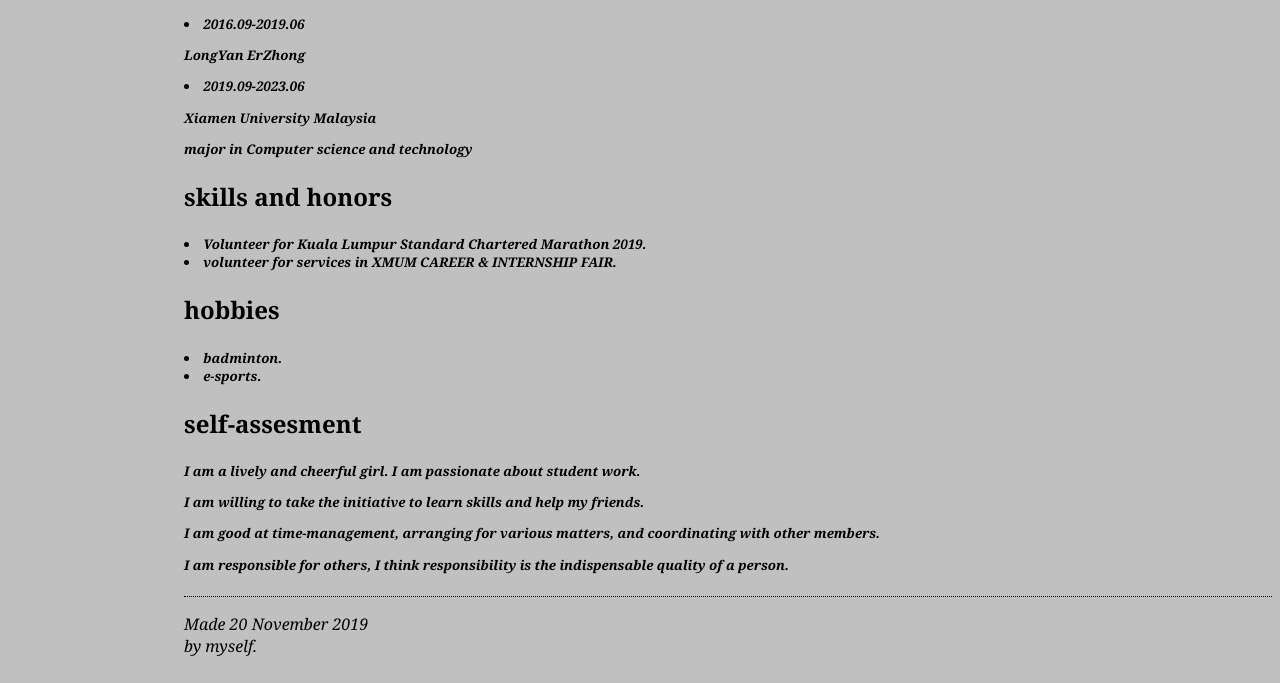
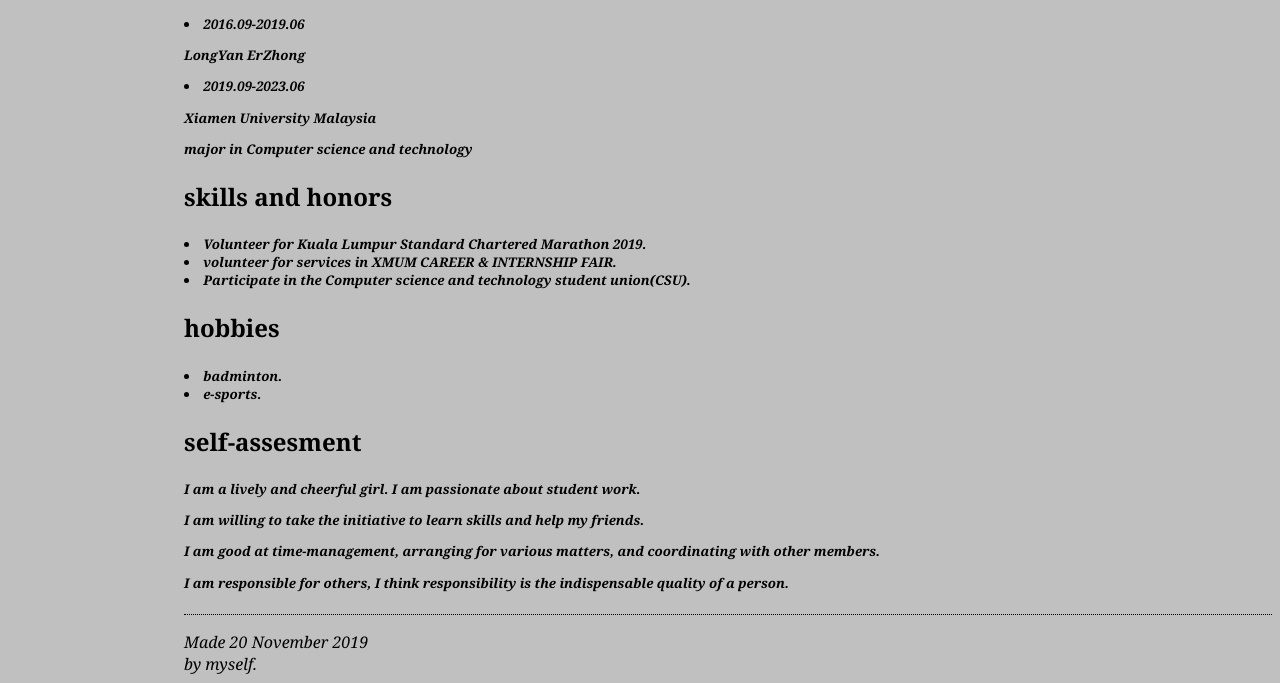
Before and after one commit to linshiyu579/linshiyu579.github.io, a plain HTML site: page index.html in a window 1280 px wide. Shown: the part 245-928 px from the top of the page. Drawn offline with Linux system fonts and the light colour scheme.

Commit message:
Update index.html

```diff
--- a/index.html
+++ b/index.html
@@ -33,6 +33,7 @@
 <h5><i><p><u1>
 	<li>Volunteer for Kuala Lumpur Standard Chartered Marathon 2019.</li>
 	<li>volunteer for services in XMUM CAREER & INTERNSHIP FAIR.</li>
+	<li>Participate in the Computer science and technology student union(CSU).</li>
 </u1></p></i></h5>
 <h2 align="lefy"><strong>hobbies</strong></h2>
 <h5><i><p><u1>
```
